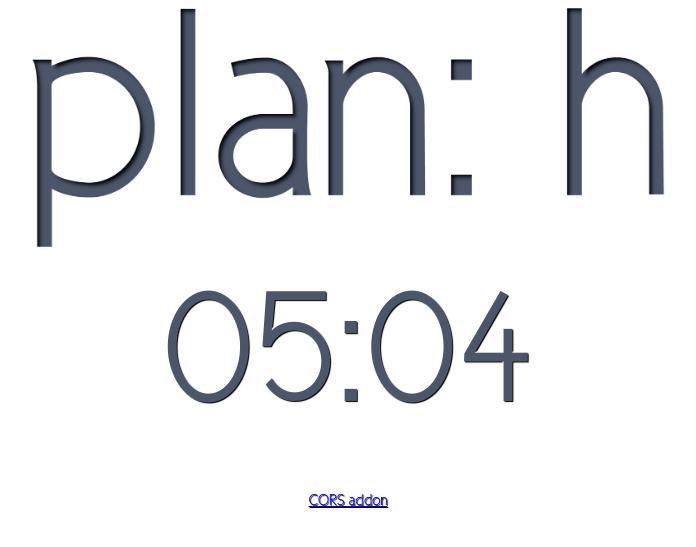
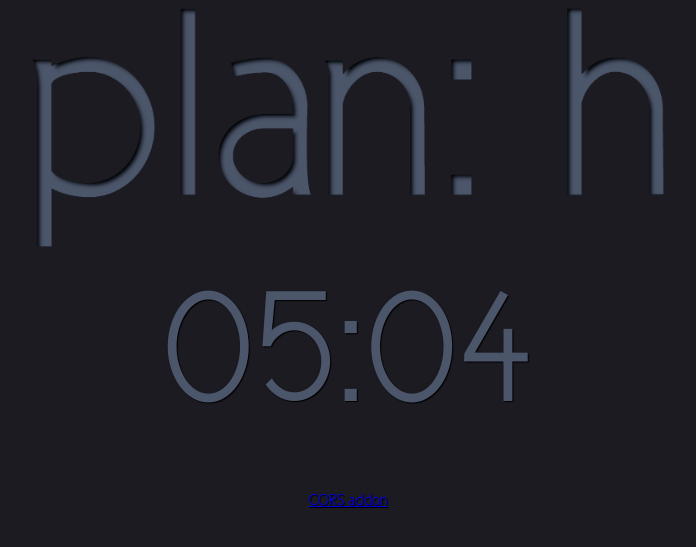
Before and after one commit to howanski/howanski.github.io, a Jekyll site: the page built from firefox_home.html, in a window 1280 px wide. Shown: the top 547 px of the page, without its empty margins (292-988 px from the left). Built offline with Jekyll 4.4.1, drawn with Linux system fonts in a browser that asks for light colours.

Commit message:
Firefox start page theme set do dark

```diff
--- a/firefox_home.html
+++ b/firefox_home.html
@@ -14,6 +14,10 @@ permalink: /firefox_home.html
       src: url('/assets/fonts/Cicle\ Semi.ttf');
     }
 
+    body {
+      background-color:#1c1b22;
+    }
+
     p#clock {
       font-family: Cicle Semi;
       font-size: 1000%;
@@ -21,7 +25,7 @@ permalink: /firefox_home.html
       color: #4c566a;
       margin-top: 10px;
       margin-bottom: 0px;
-      text-shadow: -1px -1px 1px #fff, 1px 1px 1px #000;
+      text-shadow: -1px -1px 1px #1c1b22, 1px 1px 1px #000;
     }
 
     p#speedmeter {
@@ -31,7 +35,7 @@ permalink: /firefox_home.html
       color: #4c566a;
       margin-top: 0px;
       margin-bottom: 0px;
-      text-shadow: -1px -1px 1px #fff, 1px 1px 1px #000;
+      text-shadow: -1px -1px 1px #1c1b22, 1px 1px 1px #000;
     }
   </style>
   <script>
```
Also changed, not shown: README.md, assets/images/banner_plan_h.png.
